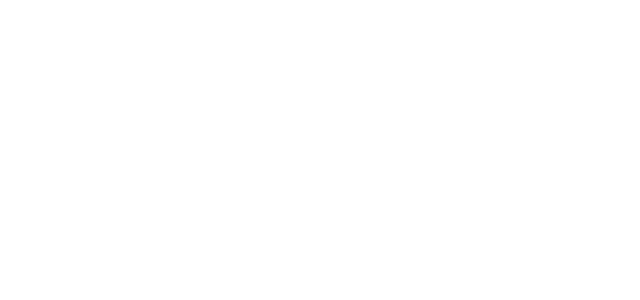
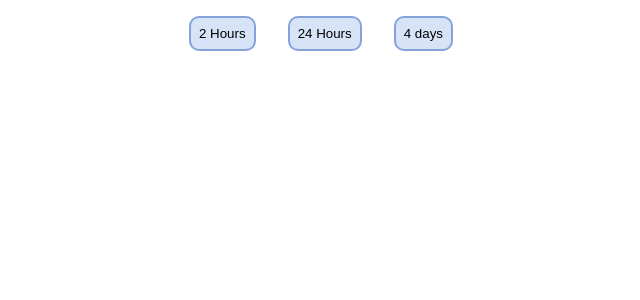
Before and after one commit to Zack-Fong/SCTP-SE-Cohort2-Module2-ProjectGroup1, a React (Create React App) app: page / in a window 1280 px wide. Shown: the top 300 px of the page, without its empty margins (319-959 px from the left). Built offline with nearby package versions, Linux system fonts and the light colour scheme.

Commit message:
Setup App.js

```diff
--- a/src/App.js
+++ b/src/App.js
@@ -1,7 +1,15 @@
+import { useEffect } from "react";
+import Button from "../src/components/button/Button";
 import "./App.css";
 
 function App() {
-  return <div className="App"></div>;
+  return (
+    <div className="App">
+      <Button label="2 Hours" onClick={() => {}} />
+      <Button label="24 Hours" onClick={() => {}} />
+      <Button label="4 days" onClick={() => {}} />
+    </div>
+  );
 }
 
 export default App;
--- /dev/null
+++ b/src/components/button/Button.js
@@ -0,0 +1,10 @@
+import styles from "./Button.module.css";
+
+function Button({ label, onClick }) {
+  return (
+    <button className={styles.button} onClick={onClick}>
+      {label}
+    </button>
+  );
+}
+export default Button;
--- /dev/null
+++ b/src/components/button/Button.module.css
@@ -0,0 +1,16 @@
+.button {
+    min-width: 3rem;
+    margin: 1rem;
+    padding: 0.5rem;
+    background-color: #d7e4f8;
+    border-radius: 10px;
+    border: 2px solid #85a3da;
+    color: black;
+    transition-duration: 0.3s;
+}
+
+.button:hover {
+    background-color: white;
+    color: black;
+    border-width: 2px;
+}
--- /dev/null
+++ b/src/components/screens/SampleScreen.js
@@ -0,0 +1 @@
+/*Sample*/
--- a/src/index.js
+++ b/src/index.js
@@ -1,17 +1,11 @@
-import React from 'react';
-import ReactDOM from 'react-dom/client';
-import './index.css';
-import App from './App';
-import reportWebVitals from './reportWebVitals';
+import React from "react";
+import ReactDOM from "react-dom/client";
+import "./index.css";
+import App from "./App";
 
-const root = ReactDOM.createRoot(document.getElementById('root'));
+const root = ReactDOM.createRoot(document.getElementById("root"));
 root.render(
   <React.StrictMode>
     <App />
   </React.StrictMode>
 );
-
-// If you want to start measuring performance in your app, pass a function
-// to log results (for example: reportWebVitals(console.log))
-// or send to an analytics endpoint. Learn more: https://bit.ly/CRA-vitals
-reportWebVitals();
--- a/src/reportWebVitals.js
+++ /dev/null
@@ -1,13 +0,0 @@
-const reportWebVitals = onPerfEntry => {
-  if (onPerfEntry && onPerfEntry instanceof Function) {
-    import('web-vitals').then(({ getCLS, getFID, getFCP, getLCP, getTTFB }) => {
-      getCLS(onPerfEntry);
-      getFID(onPerfEntry);
-      getFCP(onPerfEntry);
-      getLCP(onPerfEntry);
-      getTTFB(onPerfEntry);
-    });
-  }
-};
-
-export default reportWebVitals;
```
